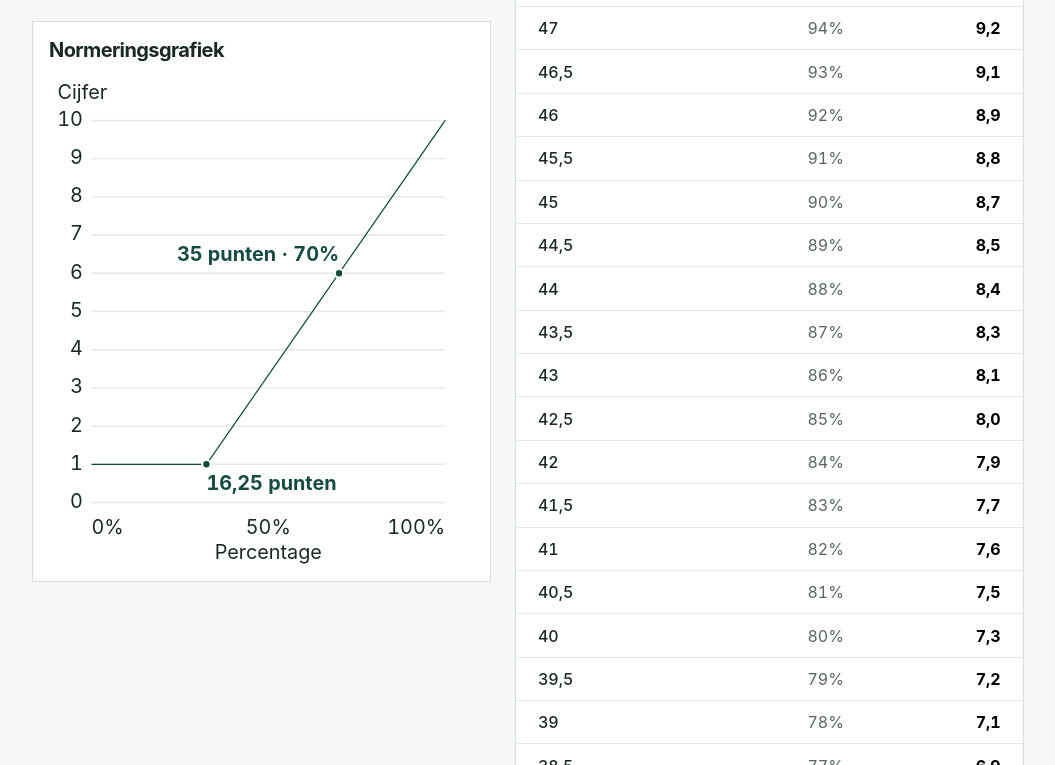
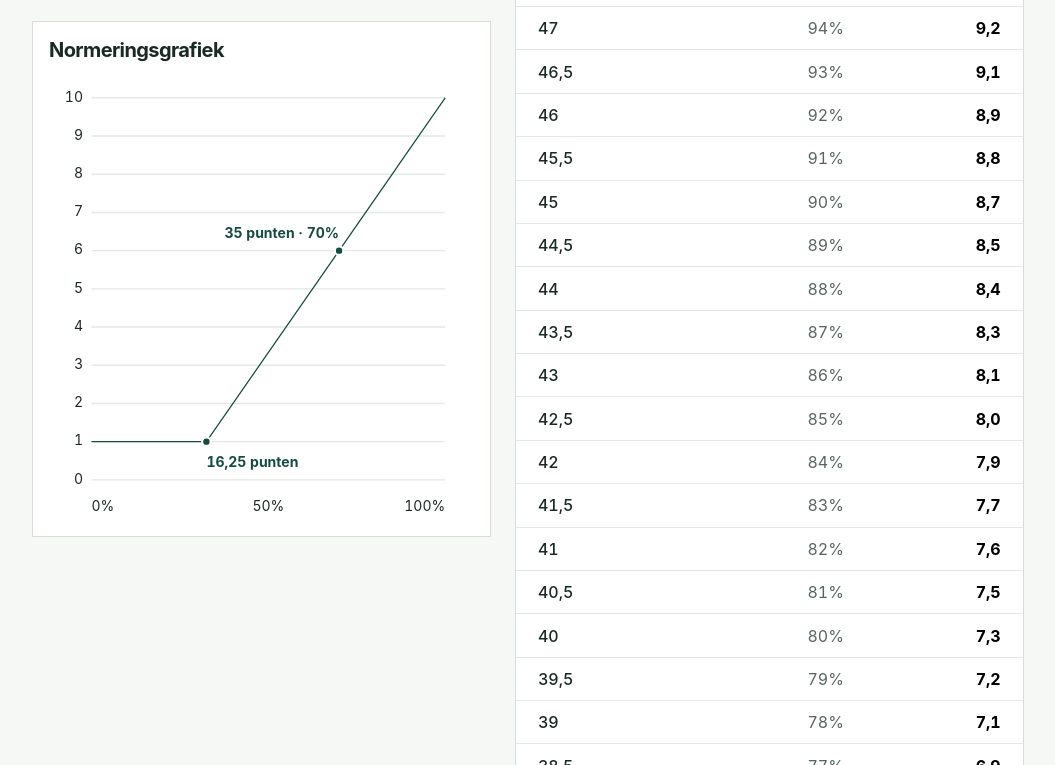
Before and after one commit to nijdamb/toetscijfers, a website with bundled scripts: page public/index.html in a window 1280 px wide. Shown: the part 647-1412 px from the top of the page, without its empty margins (112-1167 px from the left). Built offline with nearby package versions, Linux system fonts and the light colour scheme.

Commit message:
Cap chart text size and remove redundant axis titles

```diff
--- a/public/chart.js
+++ b/public/chart.js
@@ -2,6 +2,11 @@ import { formatPoints, gradeFor } from './grades.js';
 
 const chart = document.querySelector('#grade-chart');
 const number = new Intl.NumberFormat('nl-NL', { maximumFractionDigits: 2 });
+
+new ResizeObserver(([panel]) => {
+  const scale = Math.min(1, chart.viewBox.baseVal.width / panel.contentRect.width);
+  chart.style.setProperty('--chart-text-scale', scale);
+}).observe(chart.parentElement);
 
 const toggle = document.querySelector('.chart-toggle');
 toggle.addEventListener('click', () => {
--- a/public/index.html
+++ b/public/index.html
@@ -53,13 +53,12 @@
             </button>
             <svg
               id="grade-chart"
-              viewBox="0 0 300 344"
+              viewBox="0 16 300 312"
               aria-hidden="true"
               role="img"
               aria-labelledby="chart-description"
             >
               <title id="chart-description"></title>
-              <text x="6" y="15">Cijfer</text>
               <path
                 class="chart-grid"
                 d="M30 30H280 M30 57H280 M30 84H280 M30 111H280 M30 138H280 M30 165H280 M30 192H280 M30 219H280 M30 246H280 M30 273H280 M30 300H280"
@@ -81,7 +80,6 @@
                 <text x="30" y="322">0%</text>
                 <text x="155" y="322" text-anchor="middle">50%</text>
                 <text x="280" y="322" text-anchor="end">100%</text>
-                <text x="155" y="340" text-anchor="middle">Percentage</text>
               </g>
               <polyline class="chart-line" />
               <g id="chart-norm" class="chart-marker">
--- a/public/style.css
+++ b/public/style.css
@@ -237,7 +237,7 @@ button {
   display: block;
   width: 100%;
   margin-top: var(--space-md);
-  font-size: 14px;
+  font-size: calc(0.875rem * var(--chart-text-scale, 1));
   fill: var(--color-text);
 }
 
```
Also changed, not shown: e2e/chart.spec.js (+7 -0 lines).
